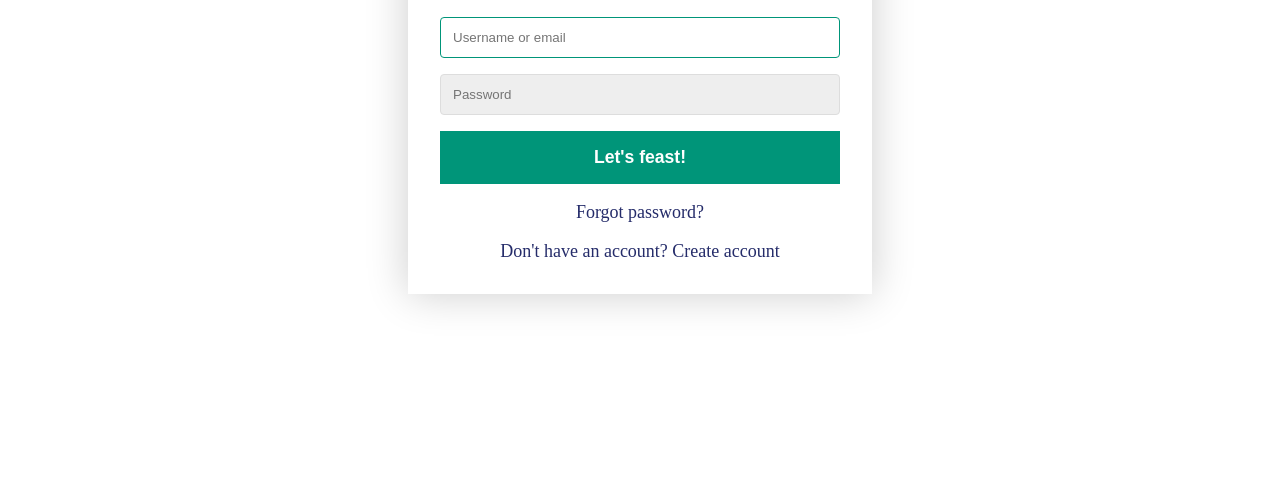
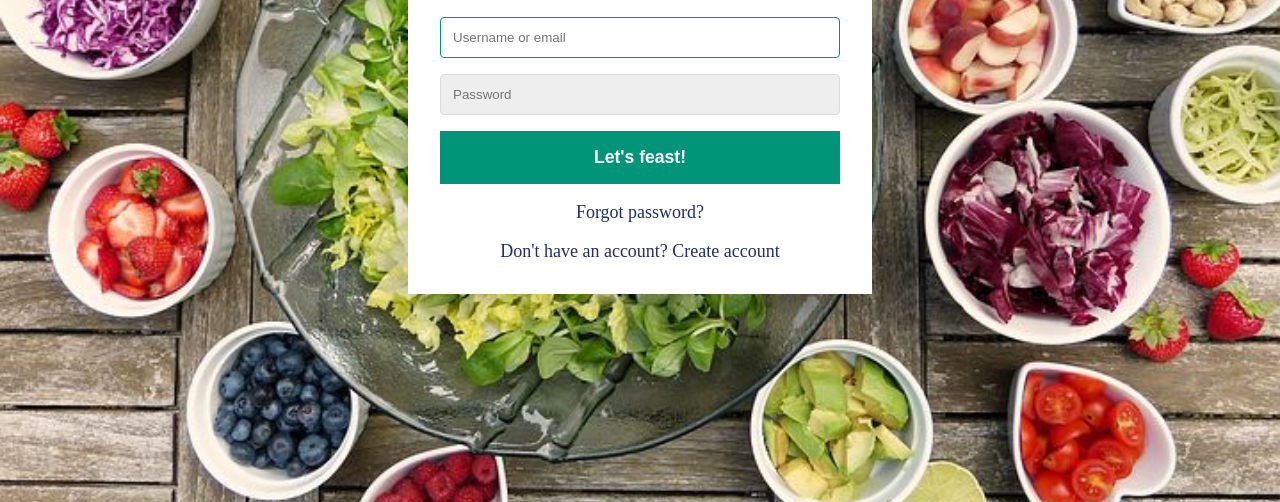
Before and after one commit to Jsalas603/Zappy, a plain HTML site: page index.html in a window 1280 px wide. Shown: the part 298-800 px from the top of the page. Drawn offline with Linux system fonts and the light colour scheme; the site is published under a folder, as on GitHub Pages, so addresses that start at the root find nothing; no server answers.

Commit message:
merge origin

```diff
--- a/assets/css/style.css
+++ b/assets/css/style.css
@@ -13,7 +13,7 @@ body {
     justify-content: center;
     font-size: 18px;
     background: var(--color-primary);
-    background: url(/assets/images/saladbowl.jpg);
+    background: url(../images/saladbowl.jpg);
     background-size: cover;
 
 }
--- a/index.html
+++ b/index.html
@@ -56,6 +56,7 @@
         </form>
     </div>
     <script src="assets/js/script.js"></script>
+    <script src="assets/js/recipe.js"></script>
 </body>
 
 </html>
```
